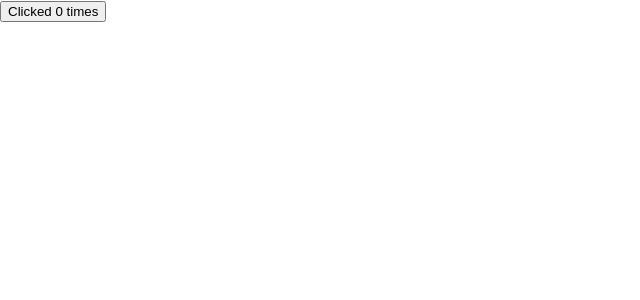
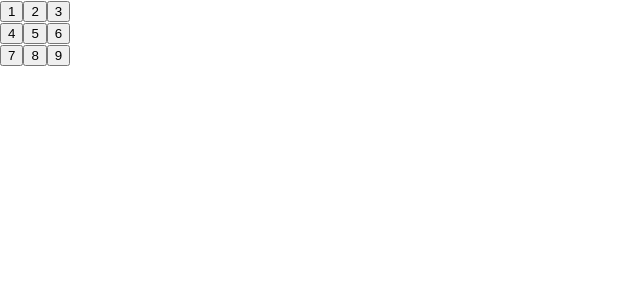
Before and after one commit to github-tom-col/training-app, a React (Create React App) app: page / in a window 1280 px wide. Shown: the top 300 px of the page, without its empty margins (0-640 px from the left). Built offline with nearby package versions, Linux system fonts and the light colour scheme.

Commit message:
debut tic tac toe

```diff
--- a/src/App.js
+++ b/src/App.js
@@ -1,20 +1,31 @@
 import './App.css';
 import { useState } from 'react';
 
-function MyButton() {
-  const [count, setCount] = useState(0);
+function Square({value}) {
+  function HandleClick(){
+    console.log("click")
+  }
+  return <button className="square" onClick={HandleClick}>{value}</button>
+}
 
-  function handleClick() {
-    console.log(count)
-    setCount(count + 1);
-    console.log(count)
-  }
-
+export default function Board() {
   return (
-    <button onClick={handleClick}>
-      Clicked {count} times
-    </button>
+    <div className='parent-board'>
+      <div className="board-row">
+        <Square value="1" />
+        <Square value="2" />
+        <Square value="3" />
+      </div>
+      <div className="board-row">
+        <Square value="4" />
+        <Square value="5" />
+        <Square value="6" />
+      </div>
+      <div className="board-row">
+        <Square value="7" />
+        <Square value="8" />
+        <Square value="9" />
+      </div>
+    </div>
   );
 }
-
-export default MyButton;
```
Also changed, not shown: src/App.css (line endings or trailing spaces).
